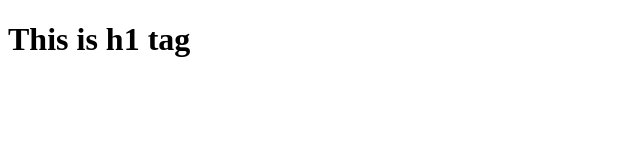
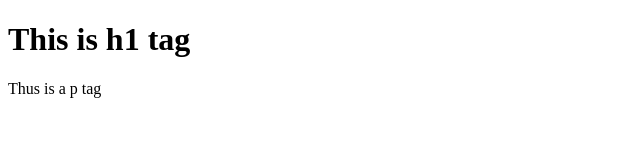
Before and after one commit to Ritam04/Git_Tutorial, a plain HTML site: page Ritam/Index.html in a window 1280 px wide. Shown: the whole page, without its empty margins (0-640 px from the left). Drawn offline with Linux system fonts and the light colour scheme.

Commit message:
update/Ritam Folder<Ritam04>

```diff
--- a/Ritam/Index.html
+++ b/Ritam/Index.html
@@ -8,6 +8,7 @@
 <body>
     <div>
         <h1>This is h1 tag</h1>
+        <p>Thus is a p tag</p>
     </div>
 </body>
 </html>
```
